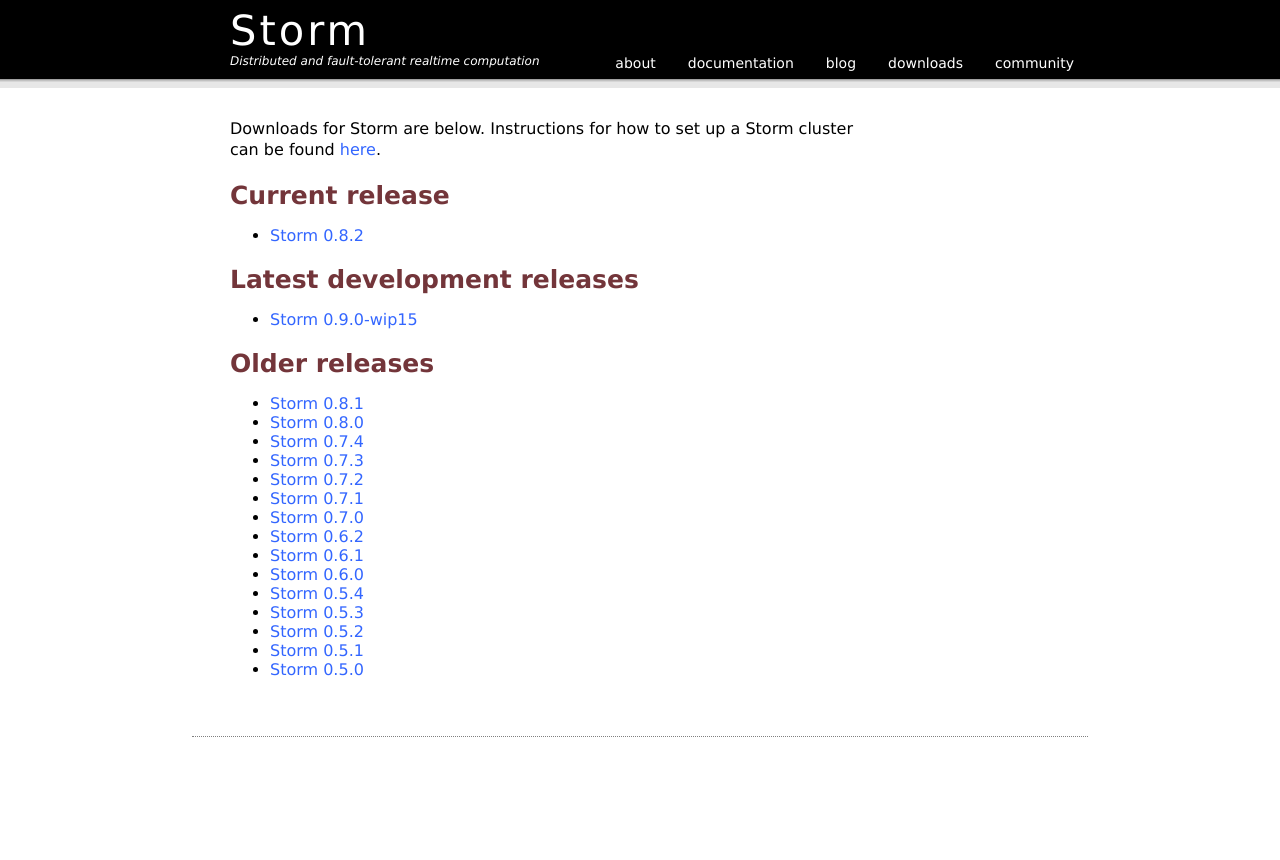
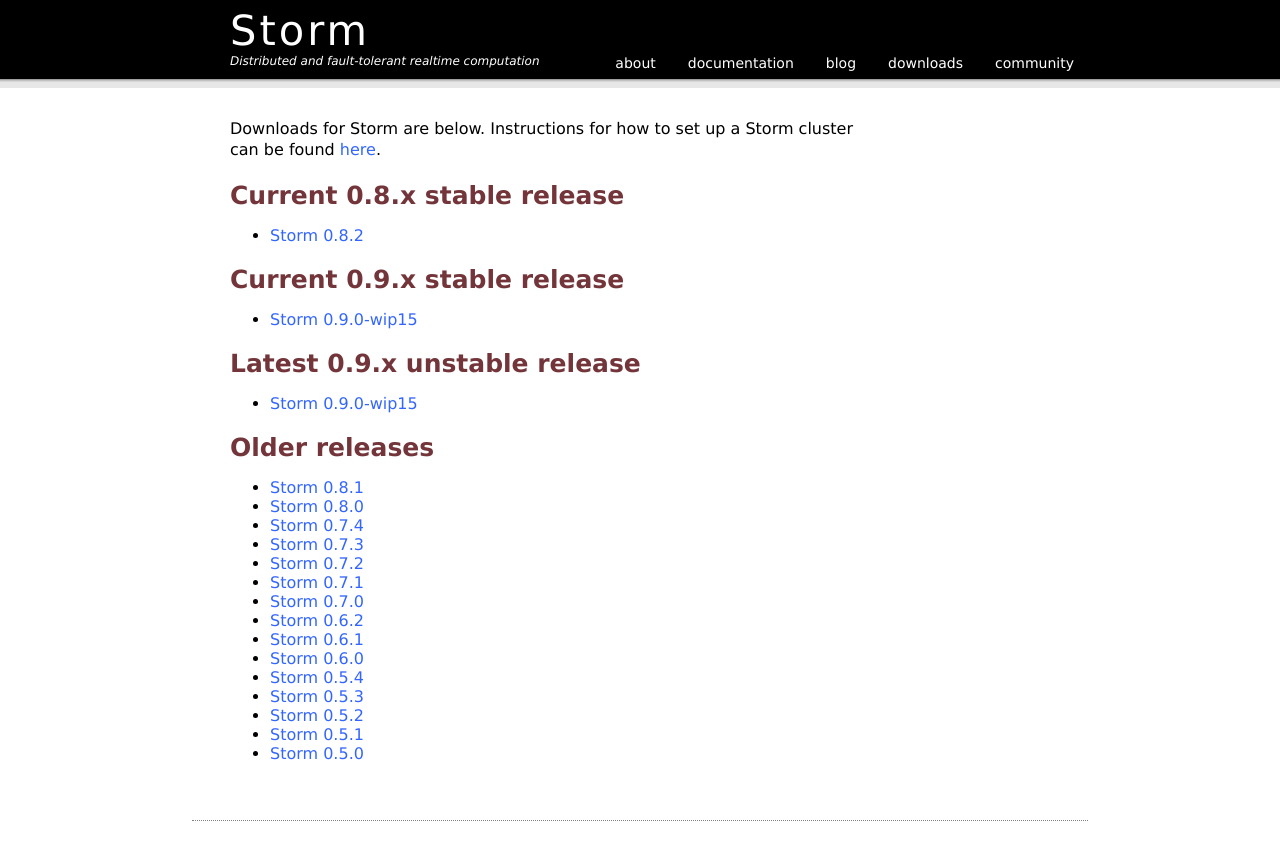
Before and after one commit to nathanmarz/storm-website, a Jekyll site: the page built from downloads.html, in a window 1280 px wide. Shown: the top 860 px of the page. Built offline with Jekyll 4.4.1, drawn with Linux system fonts in a browser that asks for light colours; Markdown is read by kramdown in place of the engine named in the settings.

Commit message:
added stable 0.8.x 0.9.x section

```diff
--- a/downloads.html
+++ b/downloads.html
@@ -22,11 +22,15 @@ older:
   <p>
   Downloads for Storm are below. Instructions for how to set up a Storm cluster can be found <a href="https://github.com/nathanmarz/storm/wiki/Setting-up-a-Storm-cluster">here</a>.
   </p>
-  <h2>Current release</h2>
+  <h2>Current 0.8.x stable release</h2>
   <ul>
   <li><a href="https://dl.dropbox.com/u/133901206/storm-0.8.2.zip">Storm 0.8.2</a></li>
   </ul>
-  <h2>Latest development releases</h2>
+  <h2>Current 0.9.x stable release</h2>
+  <ul>
+  <li><a href="https://dl.dropbox.com/u/2387022/Storm/storm-0.9.0-wip15.zip">Storm 0.9.0-wip15</a></li>
+  </ul>
+  <h2>Latest 0.9.x unstable release</h2>
   <ul>
   <li><a href="https://dl.dropbox.com/u/2387022/Storm/storm-0.9.0-wip15.zip">Storm 0.9.0-wip15</a></li>
   </ul>
```
